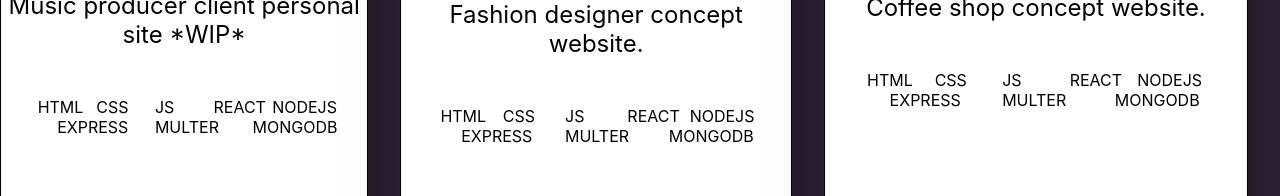
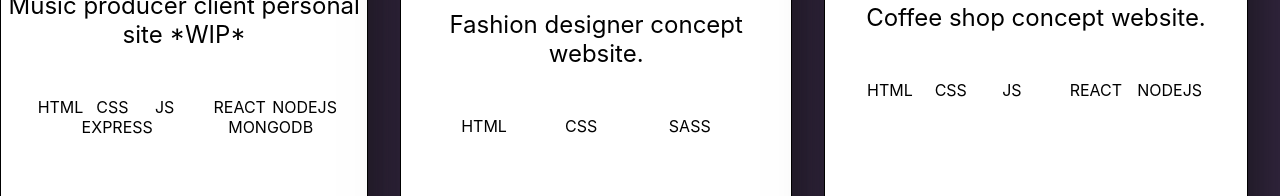
Before and after one commit to SonniSonni/Brandon-Portfolio, a React (Create React App) app in the folder client/: page / in a window 1280 px wide. Shown: the part 1325-1521 px from the top of the page. Built offline with nearby package versions, Linux system fonts and the light colour scheme.

Commit message:
Setup map to render each tech in project

```diff
--- a/client/src/components/ProjectCard/ProjectCard.js
+++ b/client/src/components/ProjectCard/ProjectCard.js
@@ -11,14 +11,19 @@ const ProjectCard = (props) => (
       <div className="desc-contianer">
         <p className="card-description">{props.description}</p>
         <ul className="tech-list">
-          <li>HTML</li>
+          {props.techs.map(tech =>
+            <li key={tech}>
+              {tech}
+            </li>
+          )}
+          {/* <li>HTML</li>
           <li>CSS</li>
           <li>JS</li>
           <li>REACT</li>
           <li>NODEJS</li>
           <li>EXPRESS</li>
           <li>MULTER</li>
-          <li>MONGODB</li>
+          <li>MONGODB</li> */}
         </ul>
       </div>
       <div className="icons">
--- a/client/src/components/ProjectsPage/Projects.js
+++ b/client/src/components/ProjectsPage/Projects.js
@@ -10,7 +10,8 @@ const Projects = [
     img: jules,
     description: "Music producer client personal site *WIP*",
     link: "https://greg-trembly.herokuapp.com/",
-    github: ""
+    github: "",
+    techs: ["HTML", "CSS", "JS", "REACT", "NODEJS", "EXPRESS", "MONGODB"]
   },
   {
     id: 1,
@@ -18,7 +19,8 @@ const Projects = [
     img: fashion,
     description: "Fashion designer concept website.",
     link: "",
-    github: "https://github.com/KamajiiSC/fashion-concept"
+    github: "https://github.com/KamajiiSC/fashion-concept",
+    techs: ["HTML", "CSS", "SASS"]
   },
   {
     id: 2,
@@ -26,7 +28,8 @@ const Projects = [
     img: coffee,
     description: "Coffee shop concept website.",
     link: "https://coffee-express-brandon.herokuapp.com/",
-    github: "https://github.com/KamajiiSC/CoffeeExpress"
+    github: "https://github.com/KamajiiSC/CoffeeExpress",
+    techs: ["HTML", "CSS", "JS", "REACT", "NODEJS"]
   },
   {
     id: 3,
@@ -35,6 +38,7 @@ const Projects = [
     description: "Simple pokemon team builder using PokeApi",
     link: 'https://pokemon-team-builder-brandon.herokuapp.com/',
     github: 'https://github.com/KamajiiSC/PokeTeam',
+    techs: ["HTML", "CSS", "JS", "FETCH API"]
   }
 ]
 
```
